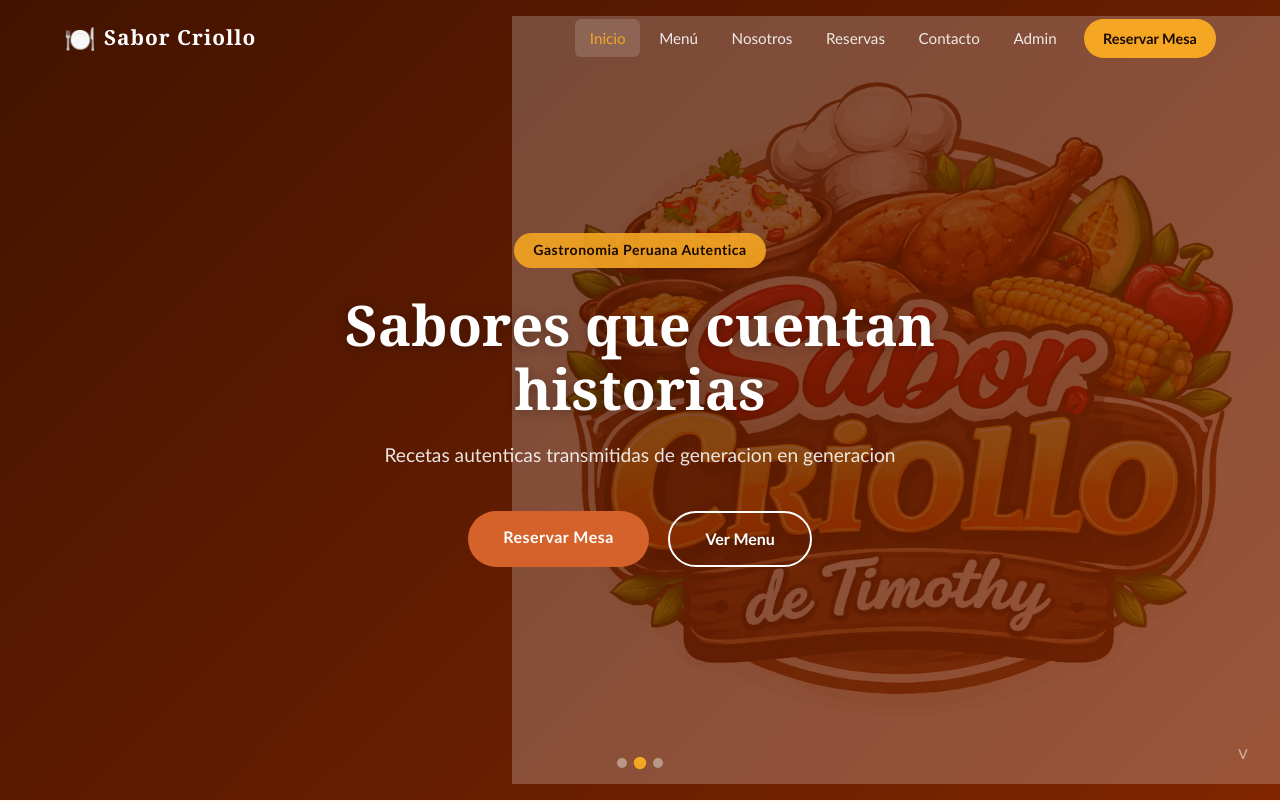
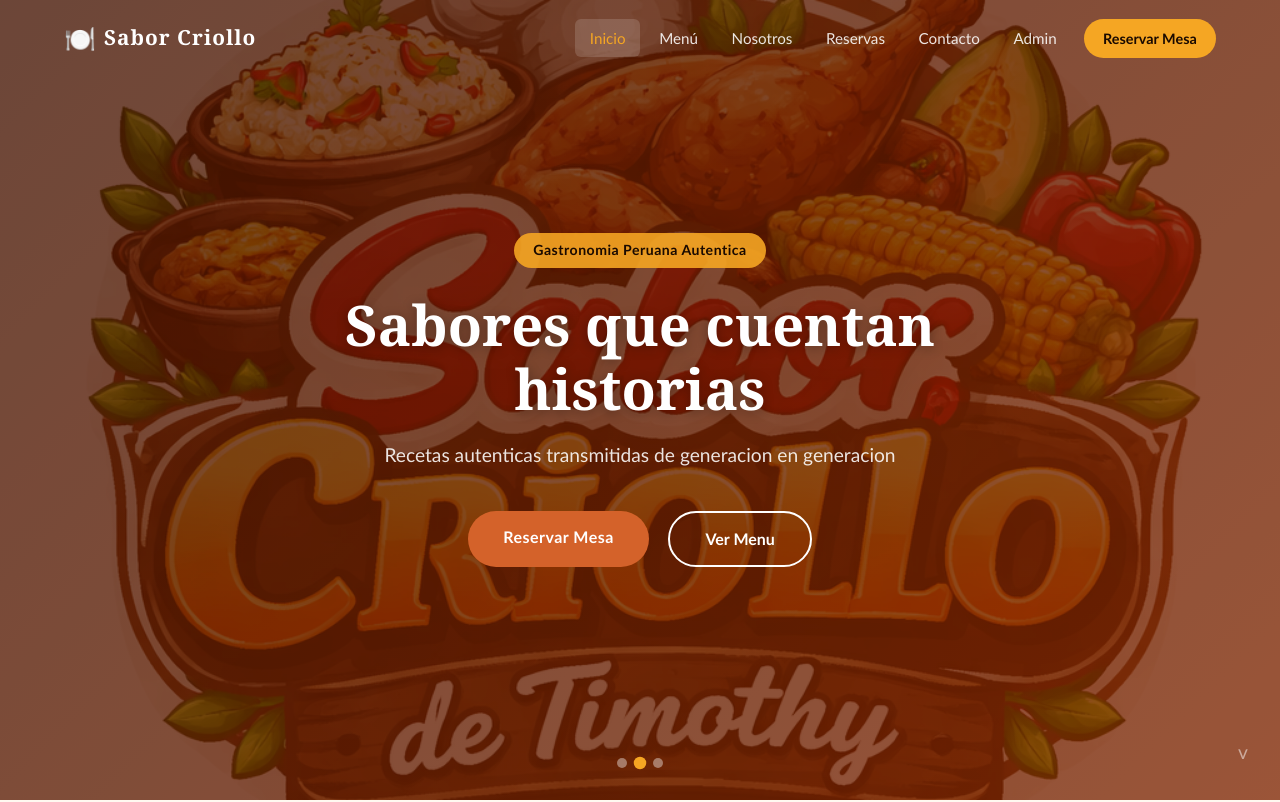
Before and after one commit to joeltimoteog-bot/sabor-criollo, a React (Vite) app: page / in a window 1280 px wide. Shown: the top 802 px of the page. Built offline with nearby package versions, Linux system fonts and the light colour scheme.

Commit message:
imagenes reales en why y logo fondo completo

```diff
--- a/src/pages/HomePage.css
+++ b/src/pages/HomePage.css
@@ -12,10 +12,10 @@
 .hero__logo-bg {
   position: absolute;
   right: 0;
-  top: 50%;
-  transform: translateY(-50%);
-  width: 60%;
-  height: auto;
+  top: 0;
+  width: 100%;
+  height: 100%;
+  object-fit: cover; /* clave para que se adapte */
   opacity: 0.22;
   z-index: 1;
   pointer-events: none;
```
